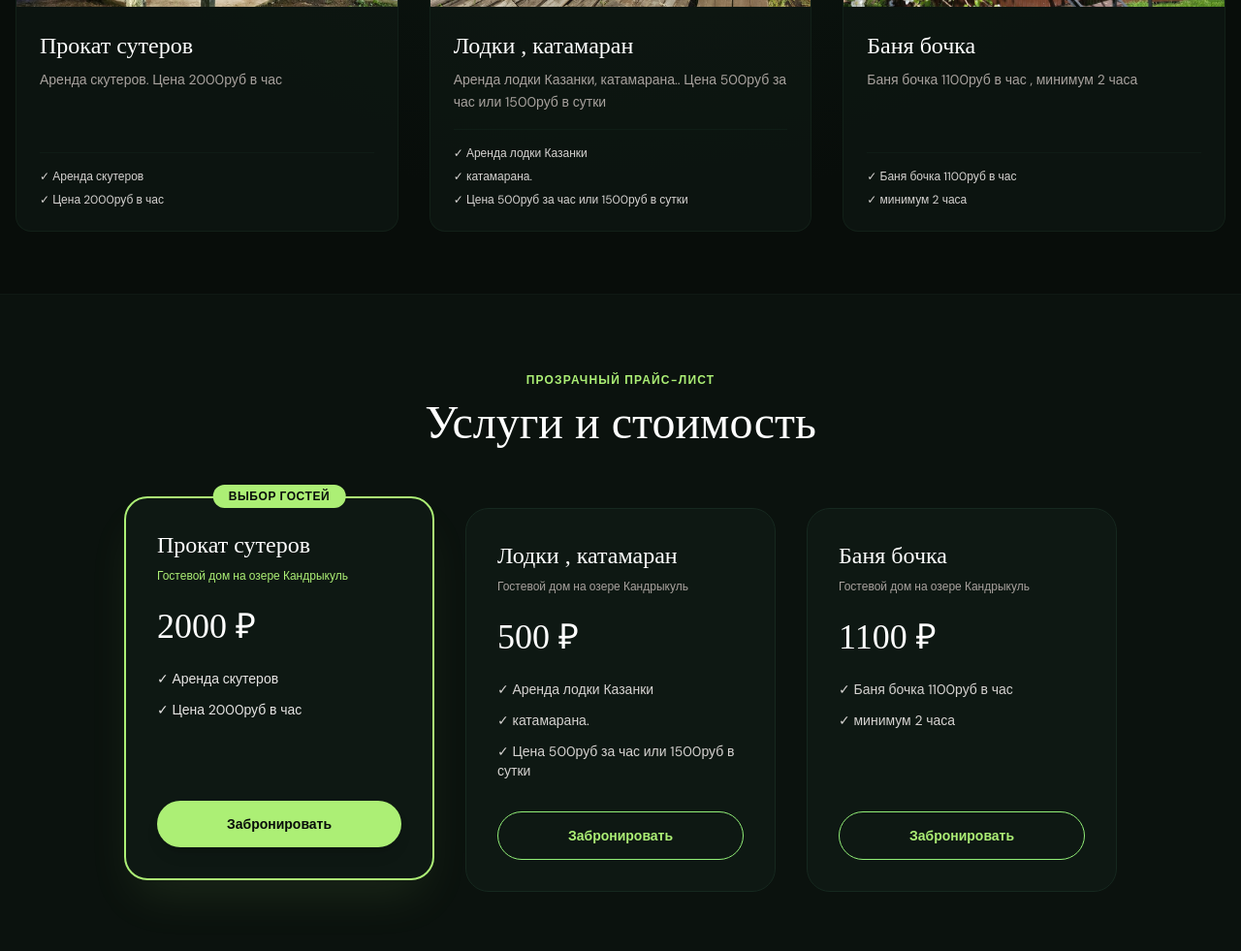
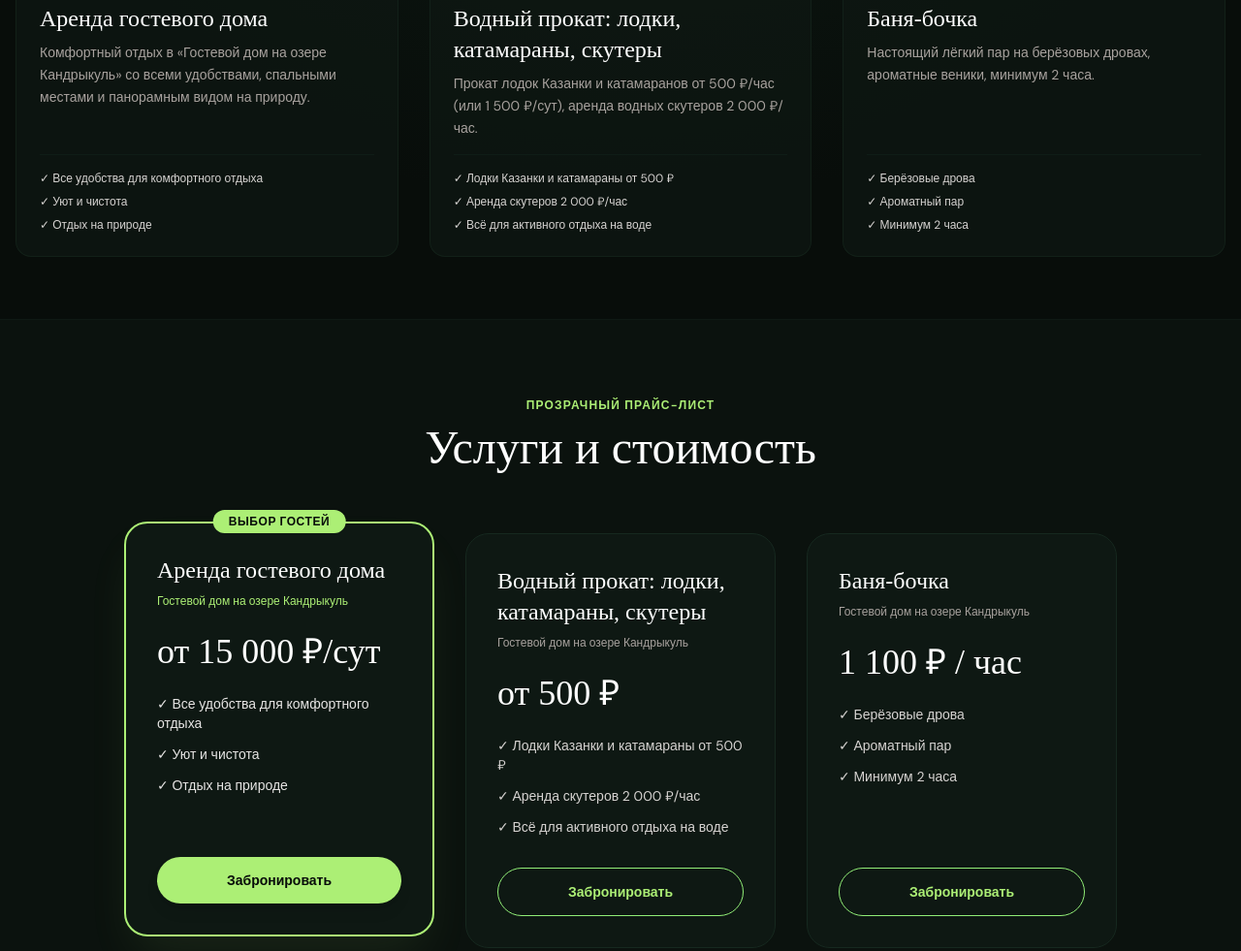
Before and after one commit to geosite-official/geosite-official.github.io, a plain HTML site: page gostevoy-dom-na-ozere-kandrykul/index.html in a window 1280 px wide. Shown: the part 1377-2358 px from the top of the page at 97% size. Drawn offline with nearby package versions, Linux system fonts and the light colour scheme; a web font is replaced by a local one.

Commit message:
Upload gostevoy-dom-na-ozere-kandrykul/index.html

```diff
--- a/gostevoy-dom-na-ozere-kandrykul/index.html
+++ b/gostevoy-dom-na-ozere-kandrykul/index.html
@@ -4,8 +4,8 @@
     <meta charset="UTF-8" />
     <meta name="viewport" content="width=device-width, initial-scale=1.0" />
     <link rel="icon" href="https://sarahprando.github.io/forest/src/img/favicon.png" type="image/png" />
-    <title>Гостевой дом на озере Кандрыкуль | Домики, чан и русская баня</title>
-    <meta name="description" content="Гостевой дом на озере Кандрыкуль — загородный отдых на природе, сибирский чан, русская парная: Озёрная ул, 42, село Кандрыкуль." />
+    <title>Гостевой дом на озере Кандрыкуль | Домики и русская баня</title>
+    <meta name="description" content="Гостевой дом на озере Кандрыкуль — загородный отдых на природе, русская парная: Республика Башкортостан, озеро Кандрыкуль." />
     <link rel="preconnect" href="https://fonts.googleapis.com" />
     <link rel="preconnect" href="https://fonts.gstatic.com" crossorigin />
     <link
@@ -54,7 +54,7 @@
       </div>
       <nav class="hidden md:flex items-center gap-8 text-sm text-stone-300">
         <a href="#about" class="hover:text-verde-200 transition">О комплексе</a>
-        <a href="#houses" class="hover:text-verde-200 transition">Домики и чан</a>
+        <a href="#houses" class="hover:text-verde-200 transition">Домики и баня</a>
         <a href="#prices" class="hover:text-verde-200 transition">Цены</a>
         <a href="#contacts" class="hover:text-verde-200 transition">Контакты</a>
       </nav>
@@ -81,7 +81,7 @@
         <div class="max-w-3xl">
           <div class="inline-flex items-center gap-2.5 bg-verde-900/80 backdrop-blur-md px-4 py-2 rounded-full border border-verde-700/30 text-xs sm:text-sm text-verde-200 mb-6">
             <span class="size-2 rounded-full bg-verde-200 animate-pulse"></span>
-            <span>🌿 Бронирование на выходные открыто • Башкортостан</span>
+            <span>🌿 Бронирование на выходные открыто • Республика Башкортостан, озеро Кандрыкуль</span>
           </div>
 
           <h1 class="font-serif text-4xl sm:text-6xl lg:text-7xl text-white mb-6 leading-tight">
@@ -89,7 +89,7 @@
           </h1>
 
           <p class="text-stone-300 text-lg sm:text-xl mb-8 leading-relaxed max-w-2xl">
-            Уютные дизайнерские домики среди вековых сосен, сибирский банный чан под звёздным небом и русская парная на дровах для полного перезапуска.
+            Уютные дизайнерские домики среди вековых сосен, русская парная на дровах с вениками и свежий целебный воздух.
           </p>
 
           <div class="flex flex-wrap items-center gap-4 text-sm sm:text-base">
@@ -104,7 +104,7 @@
             <div class="bg-verde-900/70 backdrop-blur-md px-5 py-3.5 rounded-full border border-verde-700/40 text-stone-200 flex items-center gap-2">
               <span class="text-yellow-400 font-bold">★ 4.3</span>
               <span class="text-stone-500">•</span>
-              <span>22 отзывов на картах</span>
+              <span>18 отзывов на картах</span>
             </div>
           </div>
         </div>
@@ -116,15 +116,15 @@
             class="flex items-center gap-2 hover:text-verde-200 transition group"
           >
             <span>📍</span>
-            <span>Озёрная ул, 42, село Кандрыкуль</span>
+            <span>Республика Башкортостан, озеро Кандрыкуль</span>
             <span class="text-xs text-verde-300 group-hover:underline opacity-80">(маршрут ↗)</span>
           </a>
           <div class="flex items-center gap-6">
 
 
-              <span>🏷️ Прокат сутеров: <strong class="text-white">2000 ₽</strong></span>
+              <span>🏷️ Аренда гостевого дома: <strong class="text-white">от 15 000 ₽/сут</strong></span>
 
-              <span>🏷️ Лодки , катамаран: <strong class="text-white">500 ₽</strong></span>
+              <span>🏷️ Баня-бочка: <strong class="text-white">1 100 ₽ / час</strong></span>
 
 
           </div>
@@ -147,28 +147,30 @@
             <div class="relative h-64 overflow-hidden">
               <img
                 src="assets/images/photo_1.jpg"
-                alt="Прокат сутеров"
+                alt="Аренда гостевого дома"
                 class="size-full object-cover hover:scale-105 transition duration-500"
               />
 
               <span class="absolute top-4 right-4 bg-verde-950/80 backdrop-blur-md text-verde-200 px-3.5 py-1.5 rounded-full text-xs font-semibold border border-verde-700/40">
-                2000 ₽
+                от 15 000 ₽/сут
               </span>
 
             </div>
             <div class="p-6 flex-1 flex flex-col justify-between">
               <div>
-                <h3 class="font-serif text-2xl text-white mb-2">Прокат сутеров</h3>
+                <h3 class="font-serif text-2xl text-white mb-2">Аренда гостевого дома</h3>
                 <p class="text-stone-400 text-sm mb-4 leading-relaxed">
-                  Аренда скутеров. Цена 2000руб в час
+                  Комфортный отдых в «Гостевой дом на озере Кандрыкуль» со всеми удобствами, спальными местами и панорамным видом на природу.
                 </p>
               </div>
 
               <ul class="text-xs text-stone-300 space-y-2 pt-4 border-t border-verde-800/40">
 
-                <li class="flex items-center gap-2">✓ Аренда скутеров</li>
+                <li class="flex items-center gap-2">✓ Все удобства для комфортного отдыха</li>
 
-                <li class="flex items-center gap-2">✓ Цена 2000руб в час</li>
+                <li class="flex items-center gap-2">✓ Уют и чистота</li>
+
+                <li class="flex items-center gap-2">✓ Отдых на природе</li>
 
               </ul>
 
@@ -179,30 +181,30 @@
             <div class="relative h-64 overflow-hidden">
               <img
                 src="assets/images/photo_2.jpg"
-                alt="Лодки , катамаран"
+                alt="Водный прокат: лодки, катамараны, скутеры"
                 class="size-full object-cover hover:scale-105 transition duration-500"
               />
 
               <span class="absolute top-4 right-4 bg-verde-950/80 backdrop-blur-md text-verde-200 px-3.5 py-1.5 rounded-full text-xs font-semibold border border-verde-700/40">
-                500 ₽
+                от 500 ₽
               </span>
 
             </div>
             <div class="p-6 flex-1 flex flex-col justify-between">
               <div>
-                <h3 class="font-serif text-2xl text-white mb-2">Лодки , катамаран</h3>
+                <h3 class="font-serif text-2xl text-white mb-2">Водный прокат: лодки, катамараны, скутеры</h3>
                 <p class="text-stone-400 text-sm mb-4 leading-relaxed">
-                  Аренда лодки Казанки, катамарана.. Цена 500руб за час или 1500руб в сутки
+                  Прокат лодок Казанки и катамаранов от 500 ₽/час (или 1 500 ₽/сут), аренда водных скутеров 2 000 ₽/час.
                 </p>
               </div>
 
               <ul class="text-xs text-stone-300 space-y-2 pt-4 border-t border-verde-800/40">
 
-                <li class="flex items-center gap-2">✓ Аренда лодки Казанки</li>
+                <li class="flex items-center gap-2">✓ Лодки Казанки и катамараны от 500 ₽</li>
 
-                <li class="flex items-center gap-2">✓ катамарана.</li>
+                <li class="flex items-center gap-2">✓ Аренда скутеров 2 000 ₽/час</li>
 
-                <li class="flex items-center gap-2">✓ Цена 500руб за час или 1500руб в сутки</li>
+                <li class="flex items-center gap-2">✓ Всё для активного отдыха на воде</li>
 
               </ul>
 
@@ -213,28 +215,30 @@
             <div class="relative h-64 overflow-hidden">
               <img
                 src="assets/images/photo_3.jpg"
-                alt="Баня бочка"
+                alt="Баня-бочка"
                 class="size-full object-cover hover:scale-105 transition duration-500"
               />
 
               <span class="absolute top-4 right-4 bg-verde-950/80 backdrop-blur-md text-verde-200 px-3.5 py-1.5 rounded-full text-xs font-semibold border border-verde-700/40">
-                1100 ₽
+                1 100 ₽ / час
               </span>
 
             </div>
             <div class="p-6 flex-1 flex flex-col justify-between">
               <div>
-                <h3 class="font-serif text-2xl text-white mb-2">Баня бочка</h3>
+                <h3 class="font-serif text-2xl text-white mb-2">Баня-бочка</h3>
                 <p class="text-stone-400 text-sm mb-4 leading-relaxed">
-                  Баня бочка 1100руб в час , минимум 2 часа
+                  Настоящий лёгкий пар на берёзовых дровах, ароматные веники, минимум 2 часа.
                 </p>
               </div>
 
               <ul class="text-xs text-stone-300 space-y-2 pt-4 border-t border-verde-800/40">
 
-                <li class="flex items-center gap-2">✓ Баня бочка 1100руб в час</li>
+                <li class="flex items-center gap-2">✓ Берёзовые дрова</li>
 
-                <li class="flex items-center gap-2">✓ минимум 2 часа</li>
+                <li class="flex items-center gap-2">✓ Ароматный пар</li>
+
+                <li class="flex items-center gap-2">✓ Минимум 2 часа</li>
 
               </ul>
 
@@ -264,18 +268,20 @@
             </span>
 
             <div>
-              <h3 class="font-serif text-2xl text-white mb-2">Прокат сутеров</h3>
+              <h3 class="font-serif text-2xl text-white mb-2">Аренда гостевого дома</h3>
               <p class="text-xs text-verde-200 mb-6">Гостевой дом на озере Кандрыкуль</p>
               <div class="mb-6">
-                <span class="text-4xl font-serif text-white">2000 ₽</span>
+                <span class="text-4xl font-serif text-white">от 15 000 ₽/сут</span>
 
               </div>
 
               <ul class="text-sm text-stone-200 space-y-3 mb-8">
 
-                <li class="flex items-center gap-2">✓ Аренда скутеров</li>
+                <li class="flex items-center gap-2">✓ Все удобства для комфортного отдыха</li>
 
-                <li class="flex items-center gap-2">✓ Цена 2000руб в час</li>
+                <li class="flex items-center gap-2">✓ Уют и чистота</li>
+
+                <li class="flex items-center gap-2">✓ Отдых на природе</li>
 
               </ul>
 
@@ -292,20 +298,20 @@
           <div class="bg-verde-900/80 rounded-3xl p-8 border border-verde-800 flex flex-col justify-between">
 
             <div>
-              <h3 class="font-serif text-2xl text-white mb-2">Лодки , катамаран</h3>
+              <h3 class="font-serif text-2xl text-white mb-2">Водный прокат: лодки, катамараны, скутеры</h3>
               <p class="text-xs text-stone-400 mb-6">Гостевой дом на озере Кандрыкуль</p>
               <div class="mb-6">
-                <span class="text-4xl font-serif text-white">500 ₽</span>
+                <span class="text-4xl font-serif text-white">от 500 ₽</span>
 
               </div>
 
               <ul class="text-sm text-stone-300 space-y-3 mb-8">
 
-                <li class="flex items-center gap-2">✓ Аренда лодки Казанки</li>
+                <li class="flex items-center gap-2">✓ Лодки Казанки и катамараны от 500 ₽</li>
 
-                <li class="flex items-center gap-2">✓ катамарана.</li>
+                <li class="flex items-center gap-2">✓ Аренда скутеров 2 000 ₽/час</li>
 
-                <li class="flex items-center gap-2">✓ Цена 500руб за час или 1500руб в сутки</li>
+                <li class="flex items-center gap-2">✓ Всё для активного отдыха на воде</li>
 
               </ul>
 
@@ -322,18 +328,20 @@
           <div class="bg-verde-900/80 rounded-3xl p-8 border border-verde-800 flex flex-col justify-between">
 
             <div>
-              <h3 class="font-serif text-2xl text-white mb-2">Баня бочка</h3>
+              <h3 class="font-serif text-2xl text-white mb-2">Баня-бочка</h3>
               <p class="text-xs text-stone-400 mb-6">Гостевой дом на озере Кандрыкуль</p>
               <div class="mb-6">
-                <span class="text-4xl font-serif text-white">1100 ₽</span>
+                <span class="text-4xl font-serif text-white">1 100 ₽ / час</span>
 
               </div>
 
               <ul class="text-sm text-stone-300 space-y-3 mb-8">
 
-                <li class="flex items-center gap-2">✓ Баня бочка 1100руб в час</li>
+                <li class="flex items-center gap-2">✓ Берёзовые дрова</li>
 
-                <li class="flex items-center gap-2">✓ минимум 2 часа</li>
+                <li class="flex items-center gap-2">✓ Ароматный пар</li>
+
+                <li class="flex items-center gap-2">✓ Минимум 2 часа</li>
 
               </ul>
 
@@ -386,7 +394,7 @@
         <span class="size-3 rounded-full bg-verde-200 inline-block neon mb-4"></span>
         <h2 class="font-serif text-4xl sm:text-5xl text-white mb-6">Ждём вас в гости в Гостевой дом на озере Кандрыкуль</h2>
         <p class="text-stone-300 text-lg mb-8 max-w-xl mx-auto">
-          Адрес: <strong class="text-white">Озёрная ул, 42, село Кандрыкуль</strong>.<br />
+          Адрес: <strong class="text-white">Республика Башкортостан, озеро Кандрыкуль</strong>.<br />
           <a
             href="https://yandex.ru/maps/?rtext=~54.491569%2C54.025688&rtt=auto"
             target="_blank"
```
